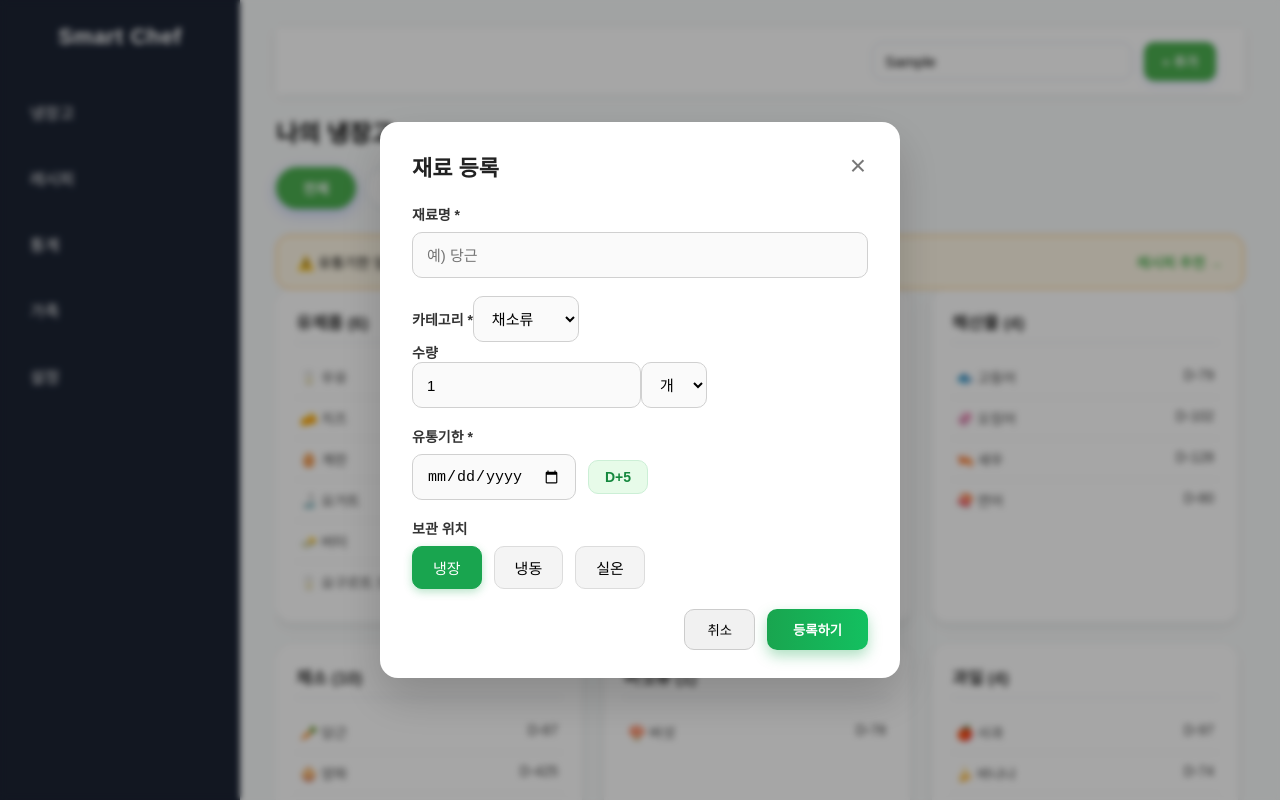
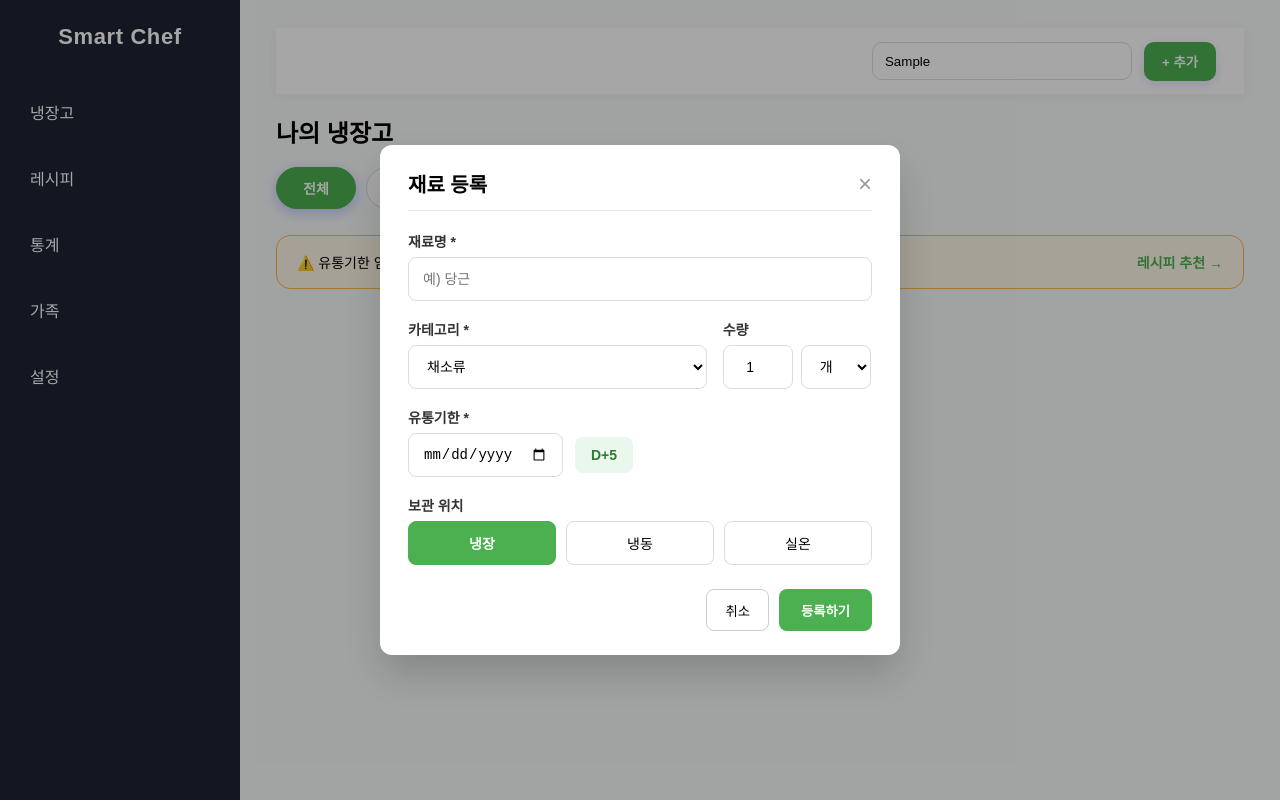
Before and after one commit to hkcho11/smart_chef_front, a React (Create React App) app: page /fridge in a window 1280 px wide. Both pictures are taken after typing "Sample" into the empty fields and a click on the button "+ 추가". Built offline with nearby package versions, Linux system fonts and the light colour scheme.

Commit message:
냉장고 화면 재료 검색 기능 / 재료추가 모델 저장클릭시 객체로 묶어 console 찍기까지 DB 만들어지면 보내면 됨

```diff
--- a/src/component/Fridge.jsx
+++ b/src/component/Fridge.jsx
@@ -10,6 +10,7 @@ export default function Fridge({ children }) {
   const [storages, setStorage] = useState([]);
   const [activeCategory, setActiveCategory] = useState("전체");
   const [allItems, setAllItems] = useState([]); // 이거 날라감 카테고리 선택하면 그래서 추가함
+  const [search, setSearch] = useState("");
 
   //모달 불러올 때 넣고
   const [showModal, setShowModal] = useState(false);
@@ -38,15 +39,8 @@ export default function Fridge({ children }) {
   }, []);
 
   const onCategoryClick = (storage) => {
-    console.log("Category Click:", storage);
-
     setActiveCategory(storage);
-
-    if (storage === "전체") {
-      setIngreDient(allItems);
-    } else {
-      setIngreDient(allItems.filter((i) => i.storage === storage));
-    }
+    applyFilter(storage, search);
   };
 
   const groupByCategory = (items) => {
@@ -56,7 +50,22 @@ export default function Fridge({ children }) {
       if (!groups[key]) groups[key] = [];
       groups[key].push(item);
     });
+
     return groups;
+  };
+
+  const applyFilter = (storage, keyword) => {
+    let filtered = allItems;
+
+    if (storage !== "전체") {
+      filtered = filtered.filter((item) => item.storage === storage);
+    }
+
+    if (keyword.trim() !== "") {
+      filtered = filtered.filter((item) => item.name.includes(keyword));
+    }
+
+    setIngreDient(filtered);
   };
 
   return (
@@ -69,11 +78,22 @@ export default function Fridge({ children }) {
         <main className="fridge-content">
           {/* Top Bar */}
           <div className="top-bar">
-            <input className="search-box" placeholder="재료 검색..." />
-            <button className="add-btn" onClick={() => setShowModal(true)}>+ 추가</button>
+            <input
+              className="search-box"
+              placeholder="재료 검색..."
+              value={search}
+              onChange={(e) => {
+                const value = e.target.value;
+                setSearch(value);
+                applyFilter(activeCategory, value);
+              }}
+            />
+            <button className="add-btn" onClick={() => setShowModal(true)}>
+              + 추가
+            </button>
             {showModal && (
-        <IngreDientAddModal onClose={() => setShowModal(false)} />
-      )}
+              <IngreDientAddModal onClose={() => setShowModal(false)} />
+            )}
           </div>
 
           {/* Title */}
--- a/src/modal/ingreDientAddModal.jsx
+++ b/src/modal/ingreDientAddModal.jsx
@@ -1,23 +1,60 @@
 import "../style/ingreDientAddModal.css";
+import { useState } from "react";
 
 export default function IngredientAddModal({ onClose, onConfirm }) {
+  const [storage, setStorage] = useState("냉장");
+  const [isSaving, setIsSaving] = useState(false);
+  const [name, setName] = useState("");
+  const [category, setCategory] = useState("채소류");
+  const [quantity, setQuantity] = useState(1);
+  const [unit, setUnit] = useState("개");
+  const [expiryDate, setExpiryDate] = useState("");
+
+  const handleConfirm = () => {
+    const newIngredient = {
+      name,
+      category,
+      quantity: `${quantity}${unit}`, //객체로 묶어보내기
+      expiryDate,
+      storage,
+    };
+
+    console.log("보낼 객체", newIngredient); //  newIngredient 객체 타입으로 보냈음
+
+    setIsSaving(true);
+
+    setTimeout(() => {
+      setIsSaving(false);
+      onConfirm?.(newIngredient);
+      onClose();
+    }, 800);
+  };
+
   return (
     <div className="iam-backdrop">
       <div className="iam-container">
         <div className="iam-header">
           <h2>재료 등록</h2>
-          <button className="iam-close-btn" onClick={onClose}>×</button>
+          <button className="iam-close-btn" onClick={onClose}>
+            ×
+          </button>
         </div>
 
         <div className="iam-body">
-          {/* 재료명 */}
           <div className="iam-row">
             <label>재료명 *</label>
-            <input type="text" placeholder="예) 당근" />
+            <input
+              type="text"
+              placeholder="예) 당근"
+              onChange={(e) => setName(e.target.value)}
+            />
           </div>
 
-          {/* 카테고리 & 수량 */}
-          <div className="iam-row iam-two-col">
+          <div
+            className="iam-row iam-two-col"
+            value={category}
+            onChange={(e) => setCategory(e.target.value)}
+          >
             <div>
               <label>카테고리 *</label>
               <select>
@@ -32,8 +69,13 @@ export default function IngredientAddModal({ onClose, onConfirm }) {
             <div>
               <label>수량</label>
               <div className="iam-quantity-row">
-                <input type="number" min="1" defaultValue="1" />
-                <select>
+                <input
+                  type="number"
+                  min="1"
+                  value={quantity}
+                  onChange={(e) => setQuantity(e.target.value)}
+                />
+                <select value={unit} onChange={(e) => setUnit(e.target.value)}>
                   <option>개</option>
                   <option>팩</option>
                   <option>g</option>
@@ -47,7 +89,11 @@ export default function IngredientAddModal({ onClose, onConfirm }) {
           <div className="iam-row">
             <label>유통기한 *</label>
             <div className="iam-expiry-row">
-              <input type="date" />
+              <input
+                type="date"
+                value={expiryDate}
+                onChange={(e) => setExpiryDate(e.target.value)}
+              />
               <span className="iam-dday">D+5</span>
             </div>
           </div>
@@ -56,18 +102,36 @@ export default function IngredientAddModal({ onClose, onConfirm }) {
           <div className="iam-row">
             <label>보관 위치</label>
             <div className="iam-storage-buttons">
-              <button className="iam-storage active">냉장</button>
-              <button className="iam-storage">냉동</button>
-              <button className="iam-storage">실온</button>
+              {["냉장", "냉동", "실온"].map((item) => (
+                <button
+                  key={item}
+                  className={`iam-storage ${storage === item ? "active" : ""}`}
+                  onClick={() => setStorage(item)}
+                >
+                  {item}
+                </button>
+              ))}
             </div>
           </div>
         </div>
 
         <div className="iam-footer">
-          <button className="iam-cancel" onClick={onClose}>취소</button>
-          <button className="iam-confirm" onClick={onConfirm}>등록하기</button>
+          <button className="iam-cancel" onClick={onClose}>
+            취소
+          </button>
+          <button
+            className={`iam-confirm ${isSaving ? "loading" : ""}`}
+            onClick={handleConfirm}
+            disabled={isSaving}
+          >
+            {isSaving ? "저장중..." : "등록하기"}
+          </button>
         </div>
       </div>
     </div>
+
+
+
   );
+
 }
--- a/src/style/ingreDientAddModal.css
+++ b/src/style/ingreDientAddModal.css
@@ -1,6 +1,4 @@
-/* ============================
-   Backdrop
-============================ */
+
 .iam-backdrop {
   position: fixed;
   inset: 0;
@@ -8,63 +6,43 @@
   display: flex;
   align-items: center;
   justify-content: center;
-  backdrop-filter: blur(3px);
   z-index: 9999;
 }
 
-/* ============================
-   Modal Container
-============================ */
+
 .iam-container {
   width: 520px;
-  background: #ffffff;
-  border-radius: 18px;
-  padding: 28px 32px;
-  box-shadow: 0 20px 45px rgba(0,0,0,0.18);
-  animation: iamPop 0.38s cubic-bezier(0.16, 1, 0.3, 1);
+  background: #fff;
+  border-radius: 12px;
+  box-shadow: 0 20px 40px rgba(0,0,0,0.18);
+  padding: 24px 28px;
 }
 
-@keyframes iamPop {
-  from { opacity: 0; transform: translateY(18px) scale(0.97); }
-  to   { opacity: 1; transform: translateY(0) scale(1); }
-}
 
-/* ============================
-   Header
-============================ */
 .iam-header {
   display: flex;
   justify-content: space-between;
   align-items: center;
+  padding-bottom: 12px;
+  border-bottom: 1px solid #e5e5e5;
 }
 
 .iam-header h2 {
+  font-size: 20px;
+  font-weight: 700;
   margin: 0;
-  font-size: 22px;
-  font-weight: 700;
-  color: #222;
 }
 
 .iam-close-btn {
+  font-size: 24px;
+  background: none;
   border: none;
-  background: none;
-  font-size: 28px;
   cursor: pointer;
-  line-height: 1;
-  padding: 2px;
-  color: #777;
-  transition: 0.2s;
-}
-.iam-close-btn:hover {
-  color: #000;
-  transform: scale(1.15);
+  color: #999;
 }
 
-/* ============================
-   Body
-============================ */
 .iam-body {
-  margin-top: 22px;
+  margin-top: 20px;
 }
 
 .iam-row {
@@ -76,153 +54,140 @@
 .iam-row label {
   font-size: 14px;
   font-weight: 600;
+  margin-bottom: 6px;
   color: #333;
-  margin-bottom: 8px;
 }
 
-/* input / select only inside Modal */
 .iam-container input,
 .iam-container select {
-  padding: 12px 14px;
-  border: 1px solid #d0d0d0;
-  border-radius: 10px;
-  font-size: 15px;
-  background: #fafafa;
-  transition: 0.2s;
-}
-
-.iam-container input:hover,
-.iam-container select:hover {
-  border-color: #b7b7b7;
+  height: 44px;
+  padding: 0 14px;
+  border-radius: 8px;
+  border: 1px solid #dcdcdc;
+  font-size: 14px;
+  background: #fff;
+  box-sizing: border-box;
 }
 
 .iam-container input:focus,
 .iam-container select:focus {
-  border-color: #19a54f;
   outline: none;
-  background: #fff;
-  box-shadow: 0 0 0 2px rgba(25,165,79,0.18);
+  border-color: #4caf50;
 }
 
 
-/* ============================
-   Expiry
-============================ */
+.iam-two-col {
+  display: grid;
+  grid-template-columns: 2fr 1fr;
+  gap: 16px;
+}
+
+
+.iam-two-col > div:first-child {
+  display: flex;
+  flex-direction: column;
+}
+
+
+.iam-two-col > div:last-child {
+  display: flex;
+  flex-direction: column;
+}
+
+.iam-quantity-row {
+  display: flex;
+  gap: 8px;
+}
+
+.iam-quantity-row input {
+  width: 70px;
+  text-align: center;
+}
+
+.iam-quantity-row select {
+  width: 70px;
+}
+
+
 .iam-expiry-row {
   display: flex;
+  align-items: center;
   gap: 12px;
-  align-items: center;
 }
 
 .iam-dday {
-  background: #e7fbe9;
-  padding: 8px 16px;
-  border-radius: 10px;
-  color: #15883e;
+  padding: 10px 16px;
+  border-radius: 8px;
+  background: #e9f7ec;
+  color: #2e7d32;
   font-weight: 700;
   font-size: 14px;
-  border: 1px solid #ccefd6;
 }
 
-/* ============================
-   Storage Buttons
-============================ */
+
 .iam-storage-buttons {
   display: flex;
-  gap: 12px;
+  gap: 10px;
 }
 
 .iam-storage {
-  padding: 10px 20px;
-  border-radius: 10px;
-  background: #f4f4f4;
+  flex: 1;
+  height: 44px;
+  border-radius: 8px;
   border: 1px solid #dcdcdc;
-  font-size: 15px;
+  background: #fff;
   cursor: pointer;
-  transition: 0.2s;
-}
-.iam-storage:hover {
-  background: #eaeaea;
-}
-.iam-storage.active {
-  background: #19a54f;
-  border-color: #19a54f;
-  color: #fff;
-  box-shadow: 0 3px 8px rgba(25,165,79,0.3);
+  font-size: 14px;
 }
 
-/* ============================
-   Footer
-============================ */
+.iam-storage.active {
+  background: #4caf50;
+  border-color: #4caf50;
+  color: #fff;
+  font-weight: 600;
+}
+
 .iam-footer {
   display: flex;
   justify-content: flex-end;
-  gap: 12px;
-  margin-top: 20px;
+  gap: 10px;
+  margin-top: 24px;
 }
 
 .iam-cancel {
-  padding: 10px 22px;
-  border-radius: 10px;
-  background: #f1f1f1;
+  height: 42px;
+  padding: 0 18px;
+  border-radius: 8px;
   border: 1px solid #ccc;
+  background: #fff;
   cursor: pointer;
-  transition: 0.2s;
-}
-.iam-cancel:hover {
-  background: #e6e6e6;
 }
 
 .iam-confirm {
-  padding: 10px 26px;
-  border-radius: 10px;
-  background: linear-gradient(90deg, #19a54f, #13c060);
+  height: 42px;
+  padding: 0 22px;
+  border-radius: 8px;
   border: none;
+  background: #4caf50;
   color: #fff;
+  font-weight: 600;
   cursor: pointer;
-  font-weight: 600;
-  box-shadow: 0 6px 14px rgba(25,165,79,0.35);
-  transition: 0.25s;
-}
-.iam-confirm:hover {
-  transform: translateY(-2px);
-  box-shadow: 0 10px 18px rgba(25,165,79,0.45);
 }
 
-input,
-select {
-  padding: 12px 14px;
-  height: 46px;           /* ← 강제 동일 높이 */
-  border: 1px solid #d0d0d0;
-  border-radius: 10px;
-  font-size: 15px;
-  background: #fafafa;
-  box-sizing: border-box;
+.iam-confirm.loading {
+  pointer-events: none;
+  opacity: 0.85;
+  background: linear-gradient(
+    90deg,
+    #4caf50,
+    #6fdc8c,
+    #4caf50
+  );
+  background-size: 200% 100%;
+  animation: loadingMove 1.2s linear infinite;
 }
 
-.two-col {
-  display: grid;
-  grid-template-columns: 1fr 1fr;
-  gap: 16px;
-  align-items: flex-start;   /* ✨ 두 컬럼 위쪽 기준 맞추기 */
+@keyframes loadingMove {
+  from { background-position: 0% 0; }
+  to   { background-position: 200% 0; }
 }
-
-.quantity-box {
-  display: flex;
-  flex-direction: column;
-  gap: 8px;
-}
-
-.quantity-row {
-  display: flex;
-  align-items: center;        /* ✨ 내부 input/select 중앙 맞춤 */
-  gap: 12px;
-}
-
-/* select 기본 높이를 input과 완전히 동일하게 강제 */
-.quantity-row select,
-.quantity-row input {
-  height: 44px !important;   /* ✨ input과 select 높이 동일하게 */
-  padding: 0 12px;
-  box-sizing: border-box;
-}
```
